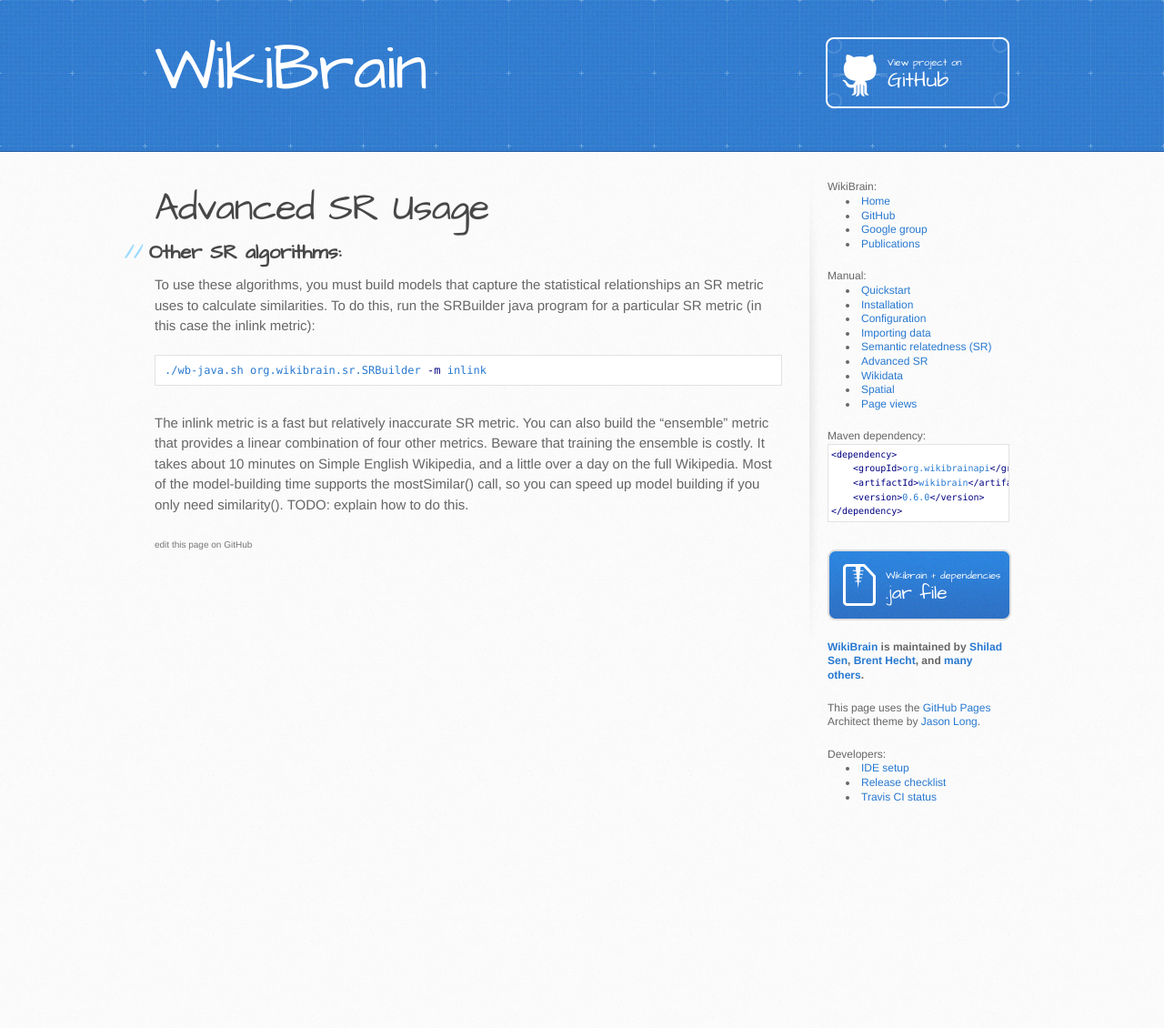
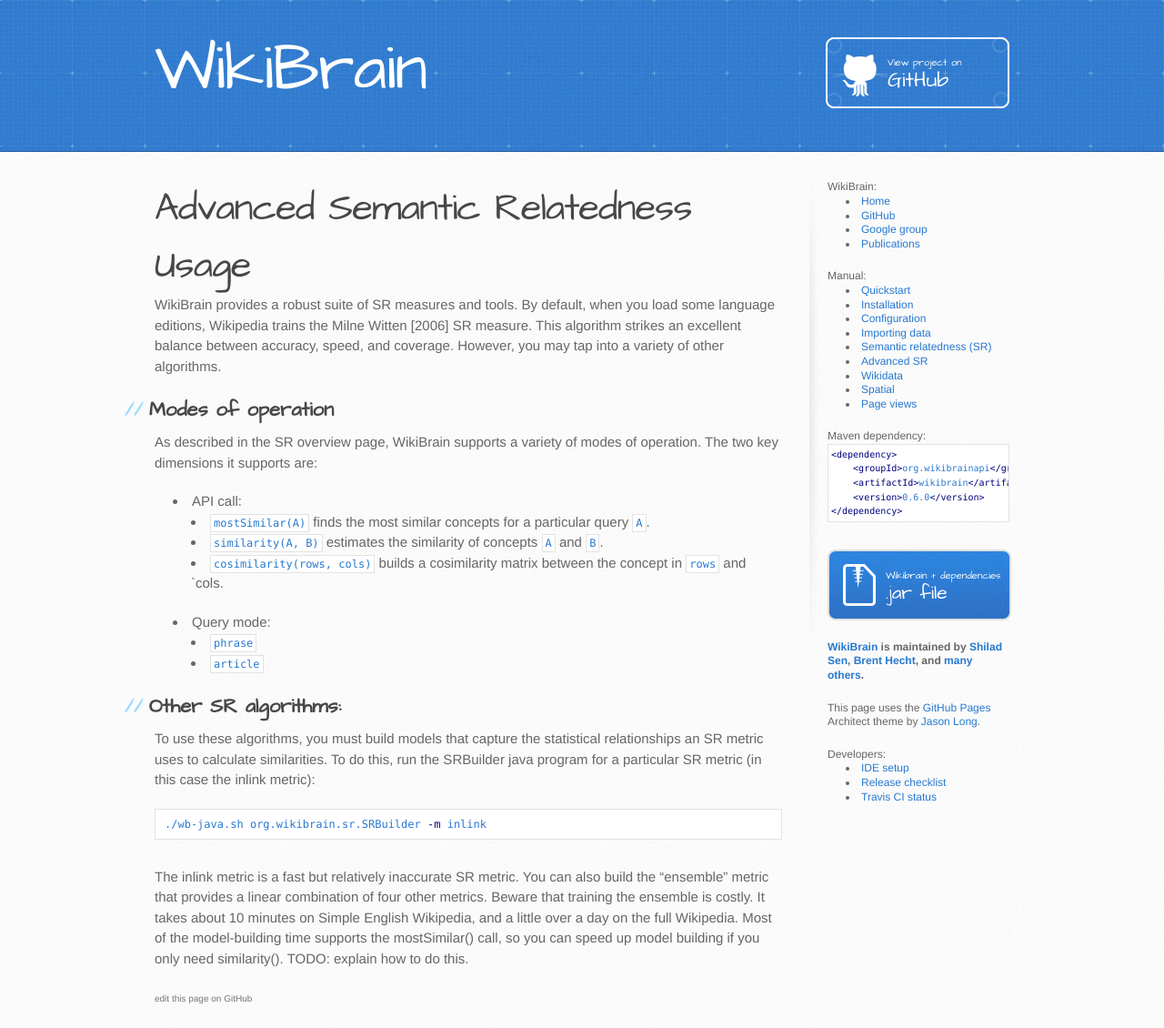
Before and after one commit to shilad/wikibrain, a Jekyll site: the page built from tutorial/advancedsr.md, in a window 1280 px wide. Shown: the whole page at 91% size. Built offline with Jekyll 4.4.1, drawn with Linux system fonts in a browser that asks for light colours; nearby versions of some CDN libraries; Markdown is read by kramdown in place of the engine named in the settings; before the commit the page ends 927 px from its top, so only the background shows below that.

Commit message:
Update advancedsr.md

```diff
--- a/tutorial/advancedsr.md
+++ b/tutorial/advancedsr.md
@@ -3,7 +3,24 @@
         title: Advanced SR usage.
 ---
 
-# Advanced SR Usage
+# Advanced Semantic Relatedness Usage
+
+WikiBrain provides a robust suite of SR measures and tools.
+By default, when you load some language editions, Wikipedia trains the Milne Witten [2006] SR measure.
+This algorithm strikes an excellent balance between accuracy, speed, and coverage.
+However, you may tap into a variety of other algorithms.
+
+## Modes of operation
+
+As described in the SR overview page, WikiBrain supports a variety of modes of operation.
+The two key dimensions it supports are:
+ * API call:
+   * `mostSimilar(A)` finds the most similar concepts for a particular query `A`.
+   * `similarity(A, B)` estimates the similarity of concepts `A` and `B`.
+   * `cosimilarity(rows, cols)` builds a cosimilarity matrix between the concept in `rows` and `cols.
+ * Query mode:
+   * `phrase`
+   * `article`
 
 ## Other SR algorithms:
 
```
